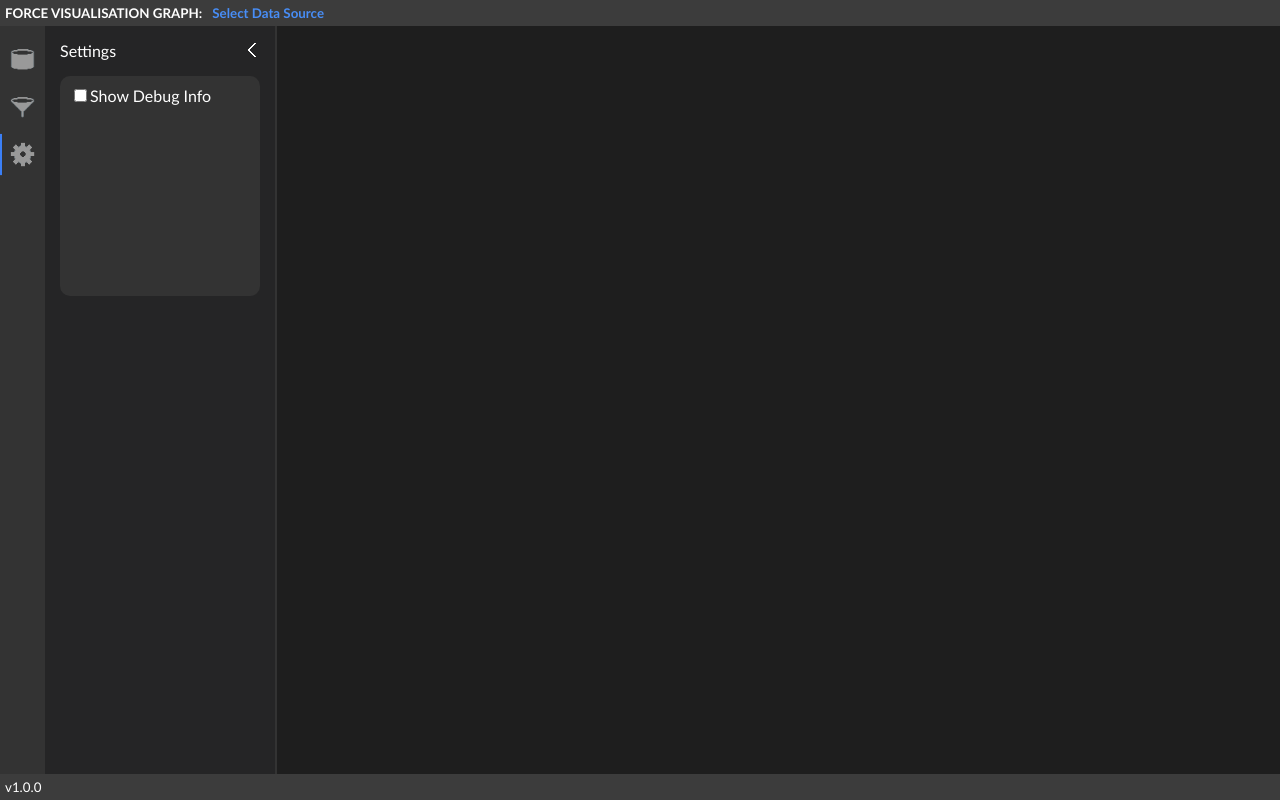
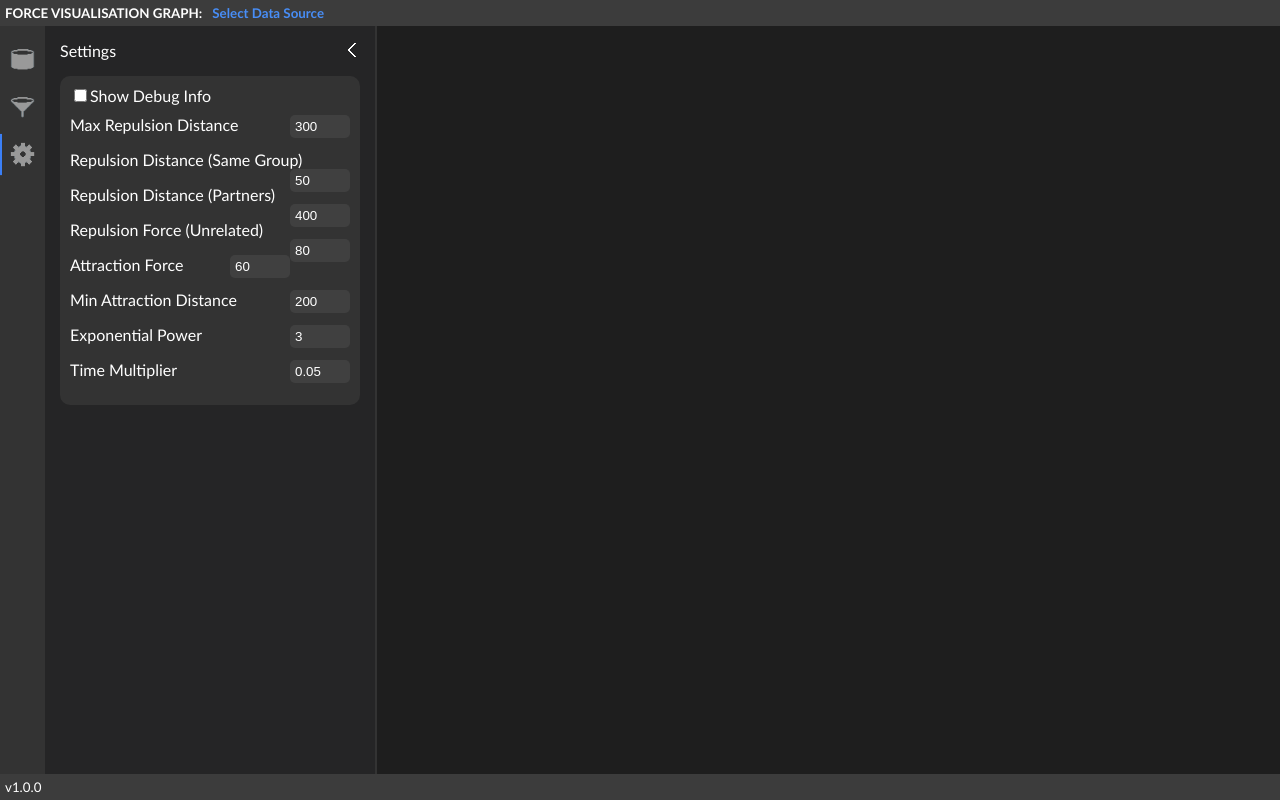
Before and after one commit to panzer2000/forcevis, a React (Create React App) app: page / in a window 1280 px wide. Both pictures are taken after a click on the picture 18 px from the left and 154 px from the top of the page. Built offline with nearby package versions, Linux system fonts and the light colour scheme.

Commit message:
UI Contains Fields for settings

```diff
--- a/public/lesMis2.json
+++ b/public/lesMis2.json
@@ -1,9 +1,9 @@
 {
    "baseNodes":
    [
-      { "id": "Napoleon", "name": "Napoleon" , "groupId": "1"},
-      { "id": "MlleBaptistine", "name": "MlleBaptistine"  , "groupId": "1"},
-      { "id": "Myriel", "name": "Myriel"  , "groupId": "1"}
+      { "id": "Napoleon", "name": "Napoleon" , "groupId": ""},
+      { "id": "MlleBaptistine", "name": "MlleBaptistine"  , "groupId": ""},
+      { "id": "Myriel", "name": "Myriel"  , "groupId": ""}
 
    ],
   "baseLinks":
--- a/src/App.css
+++ b/src/App.css
@@ -185,10 +185,21 @@ Checkbox {
 }
 Input {
   background:#404040;
-  border:0px
+  border:0px;
+  color:white;
 
 }
-
+.field {
+  background:#404040;
+  border-top: 3px solid transparent;
+  border-bottom: 3px solid transparent;
+  border-right: 3px solid transparent;
+  border-left: 3px solid transparent;
+  color:white;
+  width: 50px;
+  border-radius: 5px;
+  float: right;
+}
 
 
 
--- a/src/components/CanvasHolder.jsx
+++ b/src/components/CanvasHolder.jsx
@@ -7,20 +7,29 @@ import * as MathHelper from './MathHelper'
 
 export function CanvasHolder() {
 
+// define the force parameters
+const friction = 0.95; // friction coefficient
+const REPULSION_FORCE = 80;
+const REPULSION_DISTANCE = 300;// if distance between two unconnected nodes is less than this they will repulse
+const Repulsion_Distance_SameGroup = 50;
+const Repulsion_Distance_Partners = 400; // if distance between two connected nodes is less than this they will repulse
+const ATTRACTION_FORCE = 60;
+const MIN_ATTRACT_DISTANCE = 200; // if any two nodes are closer than this they will attract
+const REPULSION_POWER = 3;
+const TIMEDELTA = 0.05;
+    // Helper Functions
 
-// define the force parameters
-const k = 0.05; // spring constant
-const l = 200; // natural length of the springs
-const friction = 0.95; // friction coefficient
+    const GetRepulsionDistance = (node1, node2) =>
+    {
+        // Are the two nodes partners?
+        if (node1.relatedNodeIds.includes(node2.Id))
+            return Repulsion_Distance_Partners;
 
-const REPULSION_FORCE = 80000;
-const REPULSION_DISTANCE = 4;
-const Repulsion_Distance_SameGroup = 0.5;
-const Repulsion_Distance_Partners = 6;
-const ATTRACTION_FORCE = 60000;
-const Min_Attraction_Distance = 1;
+        if (node1.groupId != "" && node1.groupId == node2.GroupId)
+            return Repulsion_Distance_SameGroup;
 
-    // Grab our base data
+        return REPULSION_DISTANCE;
+    }
 
 
     // Draw is the primary play loop. It is executed 60 times per second from within useCanvas.jsx
@@ -32,37 +41,85 @@ const Min_Attraction_Distance = 1;
           var centerX = ctx.canvas.width / 2
           var centerY = ctx.canvas.height / 2
 
-          // Calculate forces
-         // apply the spring forces to the nodes
-          for (const link of Data.renderData.links) {
-            const source = link.fromNode;
-            const target = link.toNode;
-            const dx = target.x - source.x;
-            const dy = target.y - source.y;
-            const distance = Math.sqrt(dx*dx + dy*dy);
-            const force = k * (distance - l);
-            const fx = force * dx / distance;
-            const fy = force * dy / distance;
-            source.vx += fx;
-            source.vy += fy;
-            target.vx -= fx;
-            target.vy -= fy;
+
+      // Apply Repulsion Force - all nodes repulse all other nodes - need to iterate over all node 2 node pairs
+      Data.renderData.nodes.forEach(node1 => {
+        Data.renderData.nodes.forEach(node2 => {
+          if (node1 != node2) // && node1.go.transform != Globals.CurrentlyDraggedTransform)
+          {
+
+            // determine min distance for these nodes at which repulsion kicks in depending on whether they are in the same group, partners or unrelated
+            const repulsion_dist = GetRepulsionDistance(node1, node2);
+
+            const dx = node2.x - node1.x;
+            const dy = node2.y - node1.y;
+
+            var distance = Math.sqrt(dx * dx + dy * dy)
+            var ndx = dx / distance; // normalized x direction
+            var ndy = dy / distance; // normalized y direction
+
+              if (distance <= repulsion_dist)
+              {
+
+                  // Compute distance force
+                  var distanceForce = 0;
+
+                  // Power (MaxDist - Dist) ^2  / MaxDit ^2
+                  distanceForce = Math.pow(repulsion_dist - distance, REPULSION_POWER) / Math.pow(repulsion_dist, REPULSION_POWER);
+
+                  var fx = distanceForce * REPULSION_FORCE  * ndx * TIMEDELTA;
+                  var fy = distanceForce * REPULSION_FORCE  * ndy * TIMEDELTA;
+
+                  //node1.go.GetComponent<Rigidbody2D>().AddForce(forceDirection * distanceForce * REPULSION_FORCE * Time.deltaTime * node1.Size * node2.Size);
+
+                  // Apply Forces
+                  node1.vx -= fx;
+                  node1.vy -= fy;
+
+              }
           }
+        })
+      })
 
-          // apply the friction force to the nodes
+// Attraction force - things that are linked attract
+      for (const link of Data.renderData.links) {
+
+        const node1 = link.fromNode;
+        const node2 = link.toNode;
+
+        const dx = node2.x - node1.x;
+        const dy = node2.y - node1.y;
+
+        var distance = Math.sqrt(dx * dx + dy * dy) // magnitude of entire vector
+        var ndx = dx / distance; // normalized x direction
+        var ndy = dy / distance; // normalized y direction
+
+        var distanceForce = 0;
+        if (distance <= MIN_ATTRACT_DISTANCE) // we are within min attract distance. fall off attract force exponentially towards 0
+            distanceForce = 0 //1 - Math.pow(MIN_ATTRACT_DISTANCE - distance, REPULSION_POWER) / Math.pow(MIN_ATTRACT_DISTANCE, REPULSION_POWER);
+        else // outside of min attract distance we attract uniformly
+            distanceForce = 1;
+
+        var fx = ndx * distanceForce * ATTRACTION_FORCE * TIMEDELTA
+        var fy = ndy * distanceForce * ATTRACTION_FORCE * TIMEDELTA
+
+        node1.vx += fx;
+        node1.vy += fy;
+        node2.vx -= fx;
+        node2.vy -= fy;
+
+      }
+
+
+          // apply the friction force and update positions of nodes
           for (const node of Data.renderData.nodes) {
             node.vx *= friction;
             node.vy *= friction;
-          }
 
-          // update the node positions
-          for (const node of Data.renderData.nodes) {
             node.x += node.vx;
             node.y += node.vy;
           }
 
-
-          // Apply forces - move actual locations based on force, damping and mass
 
           // Prepare canvas for next frame
           ctx.fillStyle = '#1E1E1E'
@@ -70,28 +127,13 @@ const Min_Attraction_Distance = 1;
 
           // Draw links
           Data.renderData.links.forEach(element => {
-            Draw.DrawLink(ctx, centerX + element.fromNode.x, centerY + element.fromNode.y, centerX + element.toNode.x, centerY + element.toNode.y, "#555555", 5)
+            Draw.DrawLink(ctx, centerX + element.fromNode.x, centerY + element.fromNode.y, centerX + element.toNode.x, centerY + element.toNode.y, "#555555", 1)
          });
           // Draw Shapes
 
           Data.renderData.nodes.forEach(element => {
-            Draw.DrawNode(ctx, centerX + element.x, centerY + element.y, 'rgba(250,0,0,1)', "#555555", 20,3)
+            Draw.DrawNode(ctx, centerX + element.x, centerY + element.y, 'rgba(250,0,0,1)', "#555555", 5,3)
          });
-
-
-          // for (let step = 0; step < Data.renderData.nodes.length -1; step++) {
-
-          //   var x = MathHelper.RandomInt(ctx.canvas.width-100) + 50
-          //   var y = MathHelper.RandomInt(ctx.canvas.height-100) + 50
-
-          //   Draw.DrawLink(ctx, x, y, x+100, y, "#555555", 5)
-          //   Draw.DrawNode(ctx, x, y, 'rgba(250,0,0,1)', "#555555", 20,3)
-          //   Draw.WriteText(ctx, "normal 8pt Arial", Data.baseData.baseNodes[step].name, x, y, "White")
-
-          // }
-
-
-          // Draw.DrawNode(ctx, centerX, centerY, 'rgba(250,0,0,1)', "#555555", 20,3)
 
           if(Data.baseData && Data.baseData != null)
           DebugInfo.showDebugInfo(ctx);
--- a/src/components/Menu.jsx
+++ b/src/components/Menu.jsx
@@ -46,7 +46,7 @@ var SettingsIcon = panelState === "Settings" ? "highlight1.png" : "highlight2.pn
         <img class="menuitem"
             src="icons3.png"
             alt="car"
-            onClick={() => expand("Settings", "200px")}
+            onClick={() => expand("Settings", "300px")}
             width="25px"
             height="25px"
         />
--- a/src/components/Panel_Settings.jsx
+++ b/src/components/Panel_Settings.jsx
@@ -6,23 +6,94 @@ export function Panel_Settings() {
 
     const [checked, setChecked] = React.useState(false);
 
-    const handleChange = () => {
+    const [friction, setfriction ] = React.useState(0.95); // friction coefficient
+    const [REPULSION_FORCE, setREPULSION_FORCE] = React.useState(80);
+    const [REPULSION_DISTANCE, setREPULSION_DISTANCE] = React.useState(300);// if distance between two unconnected nodes is less than this they will repulse
+    const [Repulsion_Distance_SameGroup, setRepulsion_Distance_SameGroup] = React.useState(50);
+    const [Repulsion_Distance_Partners, setRepulsion_Distance_Partners] = React.useState(400); // if distance between two connected nodes is less than this they will repulse
+    const [ATTRACTION_FORCE, setATTRACTION_FORCE] = React.useState(60);
+    const [MIN_ATTRACT_DISTANCE, setMIN_ATTRACT_DISTANCE] = React.useState(200); // if any two nodes are closer than this they will attract
+    const [REPULSION_POWER, setREPULSION_POWER] = React.useState(3);
+    const [TIMEDELTA, setTIMEDELTA] = React.useState(0.05);
+
+
+    const debug_Change = () => {
       setChecked(!checked);
       Data.setShowDebugInfo(!checked);
+    };
 
+    const REPULSION_FORCE_Change = (value) => {
+      setREPULSION_FORCE(value)
+      UpdateData()
     };
+
+    const REPULSION_DISTANCE_Change = (value) => {
+      setREPULSION_DISTANCE(value)
+      UpdateData()
+    };
+
+    const Repulsion_Distance_SameGroup_Change = (value) => {
+      setRepulsion_Distance_SameGroup(value)
+      UpdateData()
+    };
+
+    const Repulsion_Distance_Partners_Change = (value) => {
+      setRepulsion_Distance_Partners(value)
+      UpdateData()
+    };
+
+    const ATTRACTION_FORCE_Change = (value) => {
+      setATTRACTION_FORCE(value)
+      UpdateData()
+    };
+
+    const MIN_ATTRACT_DISTANCE_Change = (value) => {
+      setMIN_ATTRACT_DISTANCE(value)
+      UpdateData()
+    };
+
+    const REPULSION_POWER_Change = (value) => {
+      setREPULSION_POWER(value)
+      UpdateData()
+    };
+
+    const TIMEDELTA_Change = (value) => {
+      setTIMEDELTA(value)
+      UpdateData()
+    };
+
+
+    const UpdateData = () =>
+    {
+
+    }
 
     return (
       <div>
         Settings<p/><p/>
-        <div class="sidebar-panel" style={{minHeight: "200px"}}>
-            <Checkbox
-            label="Show Debug Info"
-            value={checked}
-            onChange={handleChange}
-            />
+        <div class="sidebar-panel" style={{minHeight: "300px"}}>
+            <Checkbox label="Show Debug Info" value={checked} onChange={debug_Change}/>
+          <form>
+            <div class="Spacer-v">
+              Max Repulsion Distance
+              <input className="field" name="Text1" value={REPULSION_DISTANCE} onChange={(e) => REPULSION_DISTANCE_Change(e.target.value)}></input><p/>
+              Repulsion Distance (Same Group)
+              <input class="field" name="Text1" value={Repulsion_Distance_SameGroup} onChange={(e) => Repulsion_Distance_SameGroup_Change(e.target.value)}></input><p/>
+              Repulsion Distance (Partners)
+              <input class="field" name="Text1" value={Repulsion_Distance_Partners} onChange={(e) => Repulsion_Distance_Partners_Change(e.target.value)}></input><p/>
+              Repulsion Force (Unrelated)
+              <input class="field" name="Text1" value={REPULSION_FORCE} onChange={(e) => REPULSION_FORCE_Change(e.target.value)}></input><p/>
+              Attraction Force
+              <input class="field" name="Text1" value={ATTRACTION_FORCE} onChange={(e) => ATTRACTION_FORCE_Change(e.target.value)}></input><p/>
+              Min Attraction Distance
+              <input class="field" name="Text1" value={MIN_ATTRACT_DISTANCE} onChange={(e) => MIN_ATTRACT_DISTANCE_Change(e.target.value)}></input><p/>
+              Exponential Power
+              <input class="field" name="Text1" value={REPULSION_POWER} onChange={(e) => REPULSION_POWER_Change(e.target.value)}></input><p/>
+              Time Multiplier
+              <input class="field" name="Text1" value={TIMEDELTA} onChange={(e) => TIMEDELTA_Change(e.target.value)}></input><p/>
+            </div>
+          </form>
          </div>
-
       </div>
     );
   };
```
Also changed, not shown: src/components/Data.js (+10 -3 lines).
